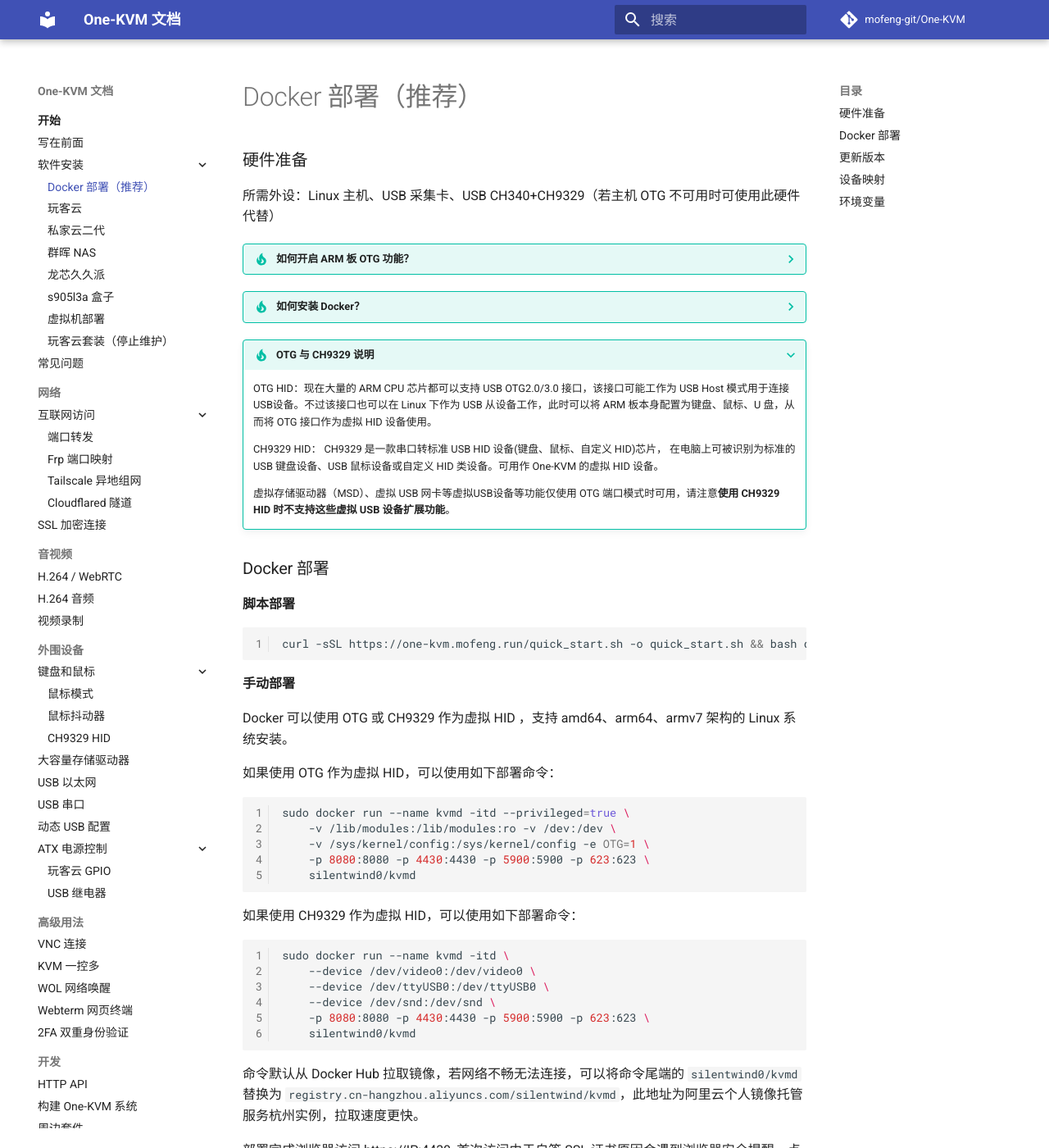
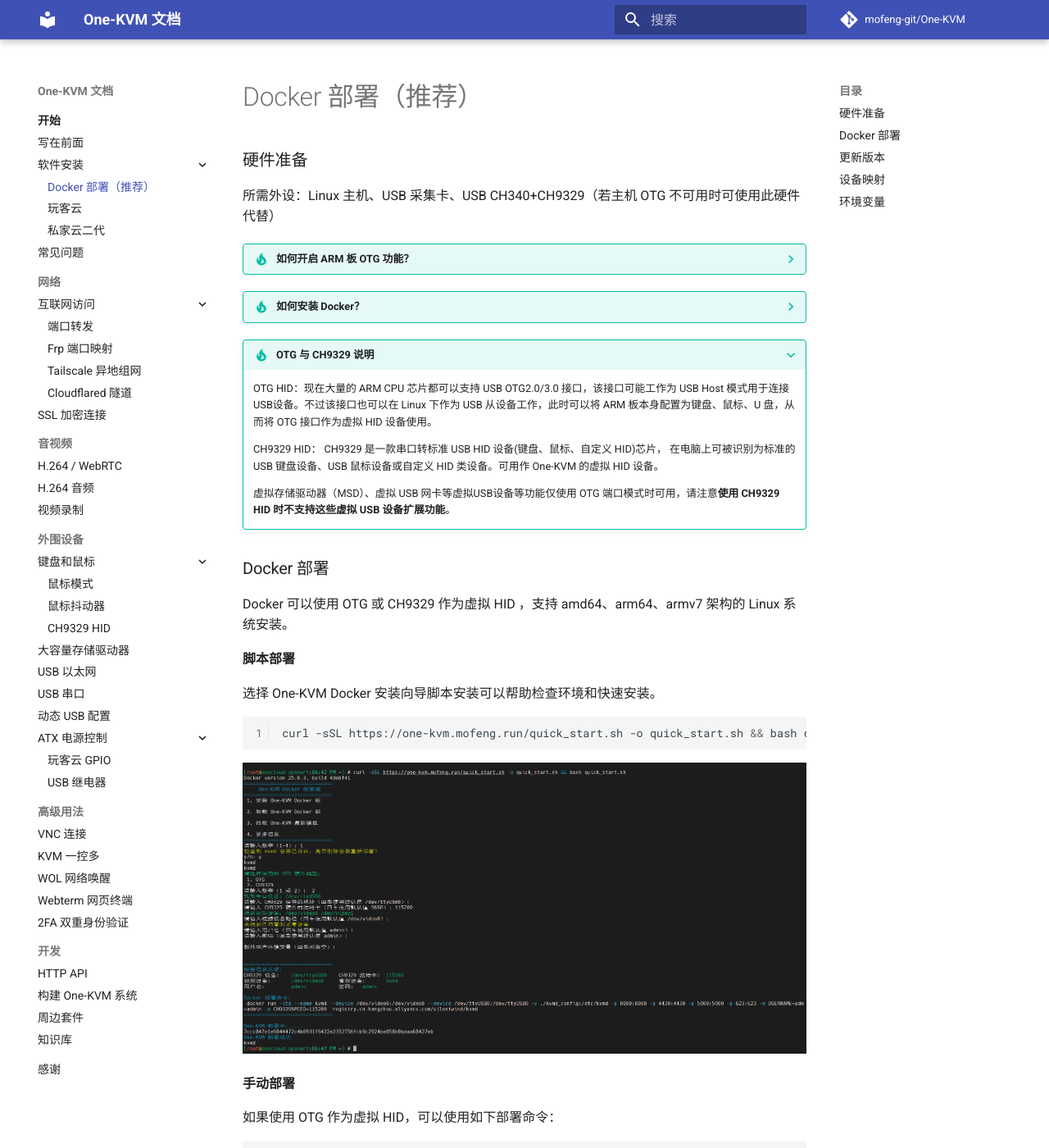
Before and after one commit to mofeng-git/One-KVM_WEB, an MkDocs documentation site: the page built from docs/docker_install.md, in a window 1280 px wide and 1400 px high. Shown: the whole window at 82% size. Built offline with MkDocs 1.6.1 and Material for MkDocs 9.7.7, drawn with Linux system fonts in a browser that asks for light colours; comment, search, counter and statistics services are not loaded; some of the changed text lies outside the part shown.

Commit message:
更新文档

````diff
--- a/docs/docker_install.md
+++ b/docs/docker_install.md
@@ -25,15 +25,19 @@
 
 ### Docker 部署
 
+Docker 可以使用 OTG 或 CH9329 作为虚拟 HID ，支持 amd64、arm64、armv7 架构的 Linux 系统安装。
+
 **脚本部署**
+
+选择 One-KVM Docker 安装向导脚本安装可以帮助检查环境和快速安装。
 
 ```bash
 curl -sSL https://one-kvm.mofeng.run/quick_start.sh -o quick_start.sh && bash quick_start.sh
 ```
 
+![quick_start](img/image-202411161848.png)
+
 **手动部署**
-
-Docker 可以使用 OTG 或 CH9329 作为虚拟 HID ，支持 amd64、arm64、armv7 架构的 Linux 系统安装。
 
 如果使用 OTG 作为虚拟 HID，可以使用如下部署命令：
 ``` bash
@@ -102,9 +106,7 @@ docker pull silentwind0/kvmd
 
 **账号密码**
 
-`-e USERNAME=admin` 设置用户账号为 admin ，默认为 admin。
-
-`-e PASSWORD=admin` 设置用户密码为 admin，默认为 admin。
+`-e USERNAME=admin` `-e PASSWORD=admin` 设置用户账号和密码（包含 WEB VNC 和 IPMI），需要同时指定账号和密码，默认为 admin/admin，。
 
 **设备指定**
 
--- a/mkdocs.yml
+++ b/mkdocs.yml
@@ -49,7 +49,7 @@ extra_javascript:
 
 plugins:
   - search:
-        lang: zh
+      lang: zh
   - mkdocs-video:
       video_controls: True
       video_autoplay: false
@@ -59,6 +59,8 @@ plugins:
       timezone: Asia/Shanghai
       type: date
       locale: zh
+  - glightbox
+
 
 nav:
     - "开始":
@@ -69,12 +71,12 @@ nav:
         - "玩客云": onecloud_install.md
         #- "X86 主机安装": x86_install.md
         - "私家云二代": cumebox2_install.md
-        - "群晖 NAS": synology_install.md
-        - "龙芯久久派": 2k0300_install.md
-        - "s905l3a 盒子": s905l3a_install.md
+        #- "群晖 NAS": synology_install.md
+        #- "龙芯久久派": 2k0300_install.md
+        #- "s905l3a 盒子": s905l3a_install.md
         #- "我家云盒子": chainedbox_install.md
-        - "虚拟机部署": virtualmachine_install.md
-        - "玩客云套装（停止维护）": onecloud_guide.md
+        #- "虚拟机部署": virtualmachine_install.md
+        #- "玩客云套装（停止维护）": onecloud_guide.md
       #- "身份认证": auth.md
       - "常见问题": faq.md
 
--- a/requirements.txt
+++ b/requirements.txt
@@ -2,3 +2,4 @@ mkdocs==1.6.1
 mkdocs-git-revision-date-localized-plugin==1.2.7
 mkdocs-video==1.5.0
 mkdocs-material==9.5.34
+mkdocs-glightbox==0.4.0
````
Also changed, not shown: docs/prepare.md (+8 -8 lines), docs/img/image-202411161848.png (added).
